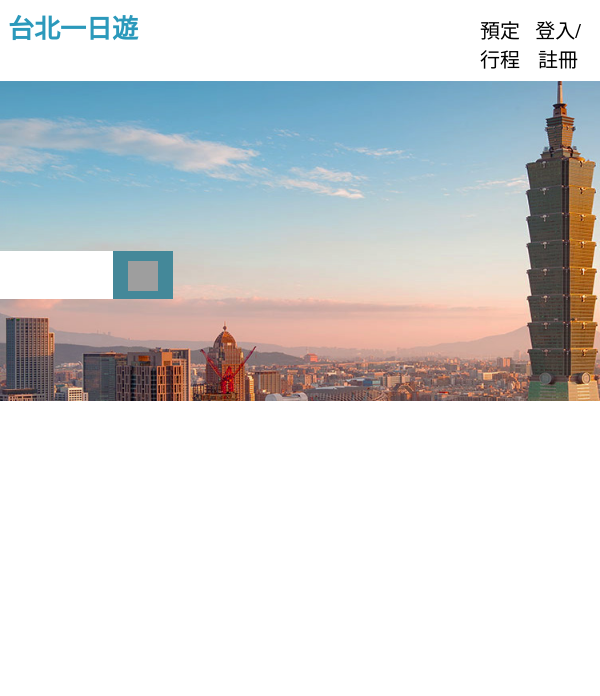
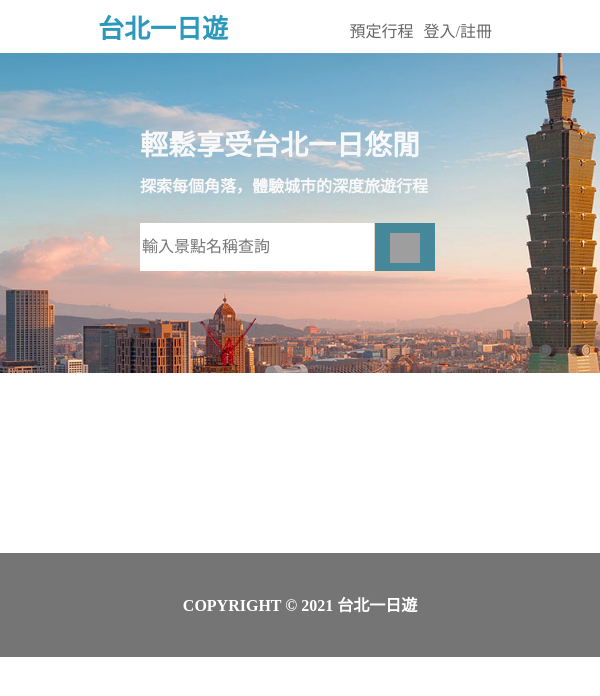
Before and after one commit to LinVince/WeHelp_III, a Flask app: page / in a window 600 px wide; the page is wider, and only the part inside the window is pictured. Shown: the top 696 px of that part. Run offline with Flask 2, Linux system fonts and the light colour scheme; data that the repository does not hold is empty; grey boxes are pictures that could not be loaded.

Commit message:
finish week 2 frontpage

```diff
--- a/static/layout.css
+++ b/static/layout.css
@@ -2,15 +2,14 @@
 .top{
   display:flex;
   justify-content:center;
-   position: sticky;
-   top: 0;
-   z-index:10;
-   background-color:#FFF;
+  position: sticky;
+  top: 0;
+  z-index:10;
+  background-color:#FFF;
 }
 .frame{
   display:flex;
-
-  font-size:20px;
+  font-size:16px;
   width:1200px;
 }
 .heading{
@@ -35,10 +34,11 @@
 .item{
   background-color:#FFFFFF;
   flex:none;
-  width:20%;
   margin-right:10px;
   text-align:center;
-  font-weight:550;
+  font-weight:500;
+  font-size: 16px;
+  color: #666666;
 }
 
 .welcome{
@@ -77,7 +77,6 @@
 
 .search_bar{
   width:1180px;
-  height:46px;
   position:absolute;
   z-index:11;
 }
@@ -223,22 +222,6 @@ img {
   align-items:center;
 
 }
-.showcase {
-  width:1200px;
-  background-color:#FFFFFF;
-  display:flex;
-  justify-content:center;
-  #margin-right:5px;
-  gap:8px;
-}
-
-.photo {
-  width:25%;
-  #margin-right:2px;
-  background-color:#89CFF0;
-  text-align:center;
-  gap:8px;
-}
 
 div.desc{
   padding: 15px;
@@ -250,17 +233,36 @@ body{
 margin:0px;
 }
 
-@media (min-width: 1200px){
-.mobile-menu{
-  display:none;
-}
+.footer{
+  width: 100%;
+  height: 104px;
+  background-color: #757575;
+  color: white;
+  margin-top: 100px;
+  text-align: center;
+  font-family: 'Noto Sans TC';
+  font-style: normal;
+  font-weight: 700;
+  font-size: 16px;
+  line-height: 13px;
+  text-align: center;
+  display: flex;
+  align-items: center;
+  justify-content: center;
+  z-index: 13;
 
 }
 
+
 @media(min-width:600px) and (max-width:1199px){
 
-.text{
-  font-size:30px;
+
+.frame{
+  width: 70%;
+}
+
+.heading{
+  width: 70%;
 }
 
 .desktop-menu{
@@ -269,69 +271,100 @@ margin:0px;
   align-items;center;
   margin-top:15px;
 }
-.item{
-  font-size:20px;
-}
-.left{
-  margin-top:15px;
+
+
+.container{
+  grid-template-columns: repeat(auto-fill,300px);
+  grid-template-rows: repeat(auto-fill);
+
 }
 
-.showcase{
-  flex-wrap:wrap;
-}
-
-
-.photo{
-  width:45%;
-}
-#name{
-  width:45%;
-}
-.photo img{
-  width:100%;
-  height:85%;
-}
 .mobile-menu{
   display:none;
 }
 
+
+.main_topic{
+  width:70%;
 }
 
-@media(min-width:360px) and (max-width:599px){
-.desktop-menu{
-  display:none;
-}
-.mobile-menu{
-  display:flex;
-  align-items;center;
-  margin-top:15px;
-}
-.gallery-name{
-  flex-wrap:wrap;
-}
-#name{
-  width:90%;
-}
-.left{
-  display:flex;
-  align-items:center;
-}
-.text{
- font-size:20px;
-}
-.showcase{
-  flex-wrap:wrap;
+.slogan{
+  width:70%;
 }
 
-.photo{
-  width:90%;
-}
-#name{
-  width:90%;
-}
-.photo img{
-  width:100%;
-  height:auto;
+
+.search_bar{
+  width:70%;
 }
 
 }
+
+
+@media(min-width:360px) and (max-width:600px){
+
+
+
+.heading{
+  width:70%;
+}
+
+.main_topic{
+  width:320px;
+}
+
+.slogan{
+  width:320px;
+}
+
+.search_bar{
+  width: 320px;
+}
+
+
+#search_input{
+  width:230px;
+}
+
+
+#search_button{
+  left: 235px;
+}
+
+#search_icon{
+  left: 250px;
+}
+
+
+#search_category{
+  width: 322px;
+}
+
+.container{
+  grid-template-columns: repeat(auto-fill,300px);
+  grid-template-rows: repeat(auto-fill);
+
+}
+
+.gallery__img {
+  width: 321px;
+  height:240px;
+}
+
+img {
+  width: 321px;
+  height: 235px;
+}
+
+.desc_bar {
+  width:322px;
+  height:50px;
+}
+
+.name_bar{
+  width:322px;
+  height:40px;
+  bottom:50px;
+  align-items:center;
+}
+
+}
--- a/templates/index.html
+++ b/templates/index.html
@@ -13,9 +13,6 @@
       <div class="desktop-menu">
         <div class="item">預定行程</div>
         <div class="item">登入/註冊</div>
-      </div>
-      <div class="mobile-menu">
-        <img src="/static/images/Menu.png" width=30px height=30px>
       </div>
     </div>
      </div>
@@ -35,6 +32,7 @@
    <section>
 <div class="container"></div>
 </section>
+<div class="footer">COPYRIGHT © 2021 台北一日遊</div>
   <script src="/static/script.js"></script>
   </body>
   </html>
```
